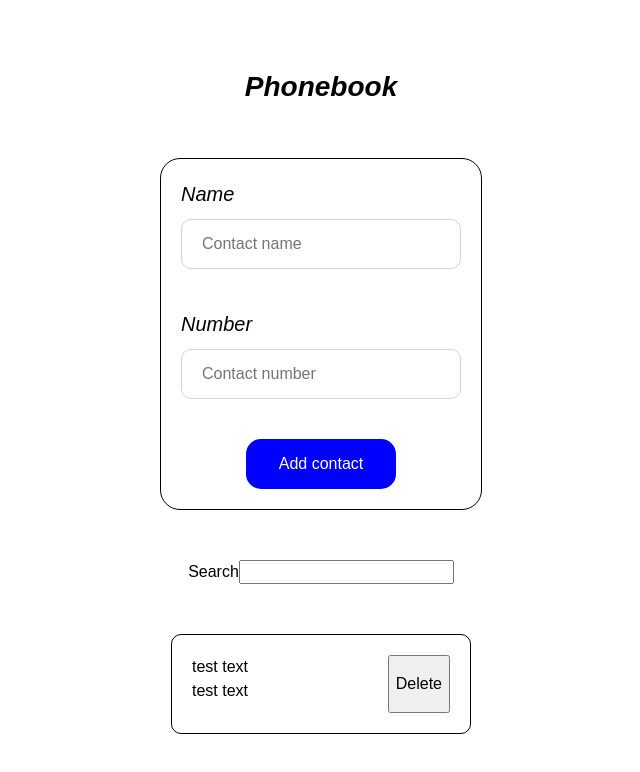
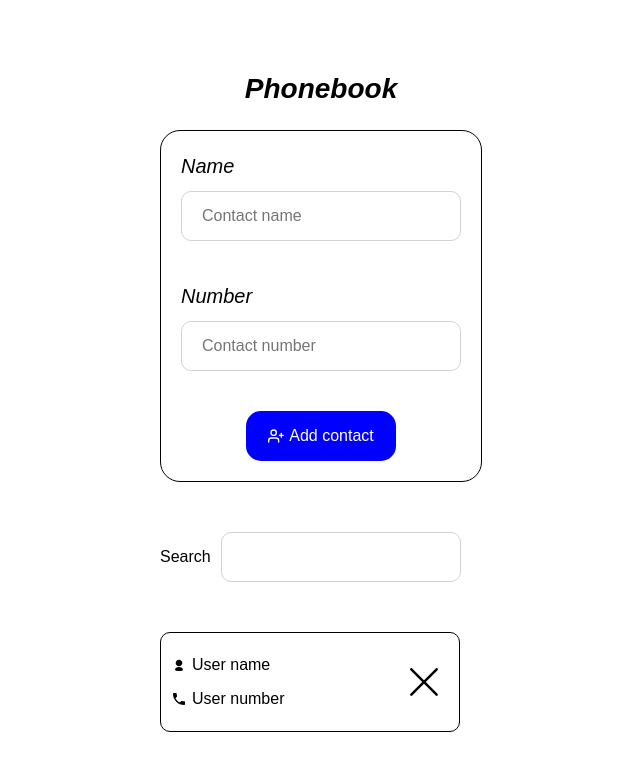
Before and after one commit to Eduardos13/goit-react-hw-03, a React (Vite) app: page / in a window 1280 px wide. Shown: the top 772 px of the page, without its empty margins (319-959 px from the left). Built offline with nearby package versions, Linux system fonts and the light colour scheme.

Commit message:
all styles are done

```diff
--- a/src/components/App/App.jsx
+++ b/src/components/App/App.jsx
@@ -8,10 +8,12 @@ const App = () => {
   return (
     <div>
       <div className={s.wrapper}>
-        <h1 className={s.mainTitle}>Phonebook</h1>
-        <ContactForm />
-        <SearchBox />
-        <ContactList />
+        <div className={s.infoWrap}>
+          <h1 className={s.mainTitle}>Phonebook</h1>
+          <ContactForm />
+          <SearchBox />
+          <ContactList />
+        </div>
       </div>
     </div>
   );
--- a/src/components/App/App.module.css
+++ b/src/components/App/App.module.css
@@ -1,14 +1,21 @@
 .wrapper {
   display: flex;
   flex-direction: column;
-  gap: 50px;
   height: 100vh;
   justify-content: center;
   align-items: center;
-  box-shadow: 0 0 2px 2px lightgreen;
 }
 
 .mainTitle {
   font-size: 28px;
   font-style: italic;
+  text-align: center;
+  margin-bottom: -30px;
 }
+
+.infoWrap {
+  display: flex;
+  flex-direction: column;
+  gap: 50px;
+  padding: 10px;
+}
--- a/src/components/Contact/Contact.jsx
+++ b/src/components/Contact/Contact.jsx
@@ -1,16 +1,27 @@
 import React from "react";
 import s from "./Contact.module.css";
+import { TiUser } from "react-icons/ti";
+import { MdLocalPhone } from "react-icons/md";
+import { RxCross1 } from "react-icons/rx";
 
 const Contact = () => {
   return (
     <div>
       <div className={s.wrapper}>
         <div className={s.contactWrapper}>
-          <div>
-            <p>test text</p>
-            <p>test text</p>
+          <div className={s.infoWrapper}>
+            <p className={s.contactInfo}>
+              <TiUser />
+              User name
+            </p>
+            <p className={s.contactInfo}>
+              <MdLocalPhone />
+              User number
+            </p>
           </div>
-          <button>Delete</button>
+          <button className={s.deleteBtn}>
+            <RxCross1 className={s.deleteIcon} />
+          </button>
         </div>
       </div>
     </div>
--- a/src/components/Contact/Contact.module.css
+++ b/src/components/Contact/Contact.module.css
@@ -3,7 +3,45 @@
   height: 100px;
   border: 1px solid black;
   border-radius: 10px;
-  padding: 20px;
+  padding: 10px;
   display: flex;
   justify-content: space-between;
+  align-items: center;
 }
+
+.infoWrapper {
+  display: flex;
+  flex-direction: column;
+  gap: 10px;
+}
+
+.deleteBtn {
+  width: 50px;
+  height: 50px;
+  display: flex;
+  justify-content: center;
+  align-items: center;
+  gap: 5px;
+  cursor: pointer;
+
+  border: none;
+  border-radius: 10px;
+  background-color: inherit;
+  color: black;
+}
+
+.deleteBtn:hover .deleteIcon {
+  color: red;
+}
+
+.deleteIcon {
+  width: 50px;
+  height: 50px;
+}
+
+.contactInfo {
+  display: flex;
+  align-items: center;
+  justify-content: start;
+  gap: 5px;
+}
--- a/src/components/ContactForm/ContactForm.jsx
+++ b/src/components/ContactForm/ContactForm.jsx
@@ -1,6 +1,7 @@
 import React from "react";
 import s from "./ContactForm.module.css";
 import { Formik, Form, Field } from "formik";
+import { FiUserPlus } from "react-icons/fi";
 
 const ContactForm = () => {
   return (
@@ -33,6 +34,7 @@ const ContactForm = () => {
             ></Field>
           </label>
           <button className={s.addContact} type="submit">
+            <FiUserPlus />
             Add contact
           </button>
         </Form>
--- a/src/components/ContactForm/ContactForm.module.css
+++ b/src/components/ContactForm/ContactForm.module.css
@@ -48,6 +48,10 @@
   background-color: blue;
   color: white;
   cursor: pointer;
+  display: flex;
+  justify-content: center;
+  align-items: center;
+  gap: 5px;
 }
 
 .addContact:hover {
--- a/src/components/SearchBox/SearchBox.jsx
+++ b/src/components/SearchBox/SearchBox.jsx
@@ -5,9 +5,9 @@ const SearchBox = () => {
   return (
     <div>
       <div className={s.wrapper}>
-        <label>
+        <label className={s.lable}>
           <span>Search</span>
-          <input type="text" />
+          <input className={s.input} type="text" />
         </label>
       </div>
     </div>
--- a/src/components/SearchBox/SearchBox.module.css
+++ b/src/components/SearchBox/SearchBox.module.css
@@ -0,0 +1,19 @@
+.lable {
+  display: flex;
+  align-items: center;
+  gap: 10px;
+}
+
+.input {
+  width: 240px;
+  height: 50px;
+  border-radius: 10px;
+  padding: 5px 20px;
+  color: rgb(30, 29, 29);
+  border: 1px solid lightgray;
+}
+
+.input:hover {
+  cursor: pointer;
+  box-shadow: 0 0 2px 0 black;
+}
```
